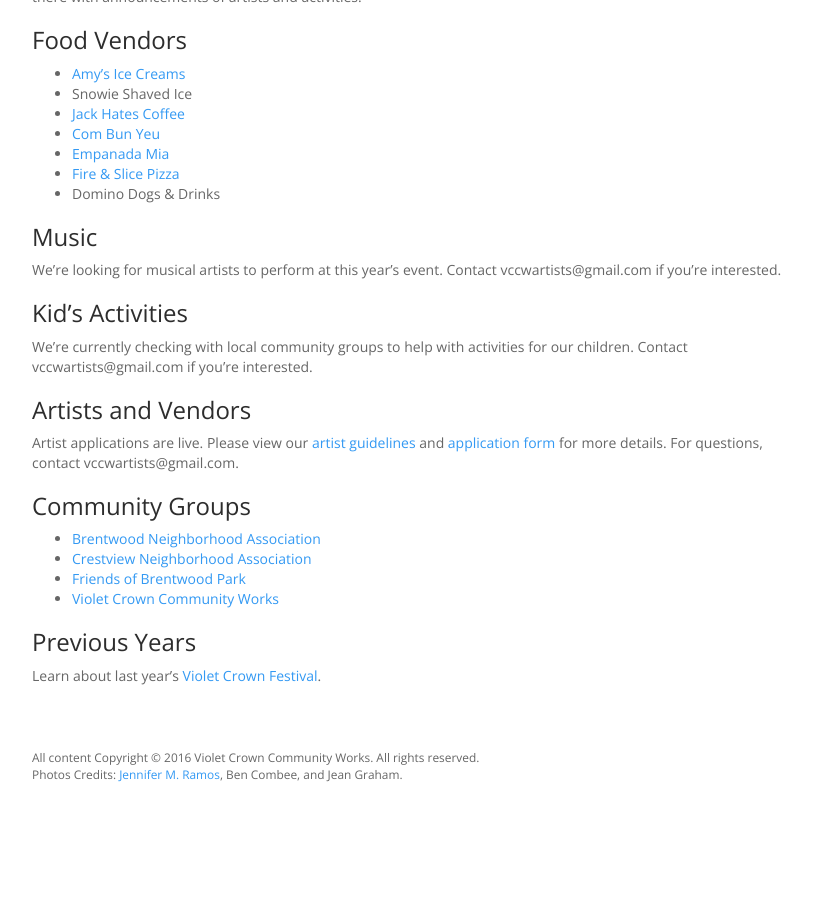
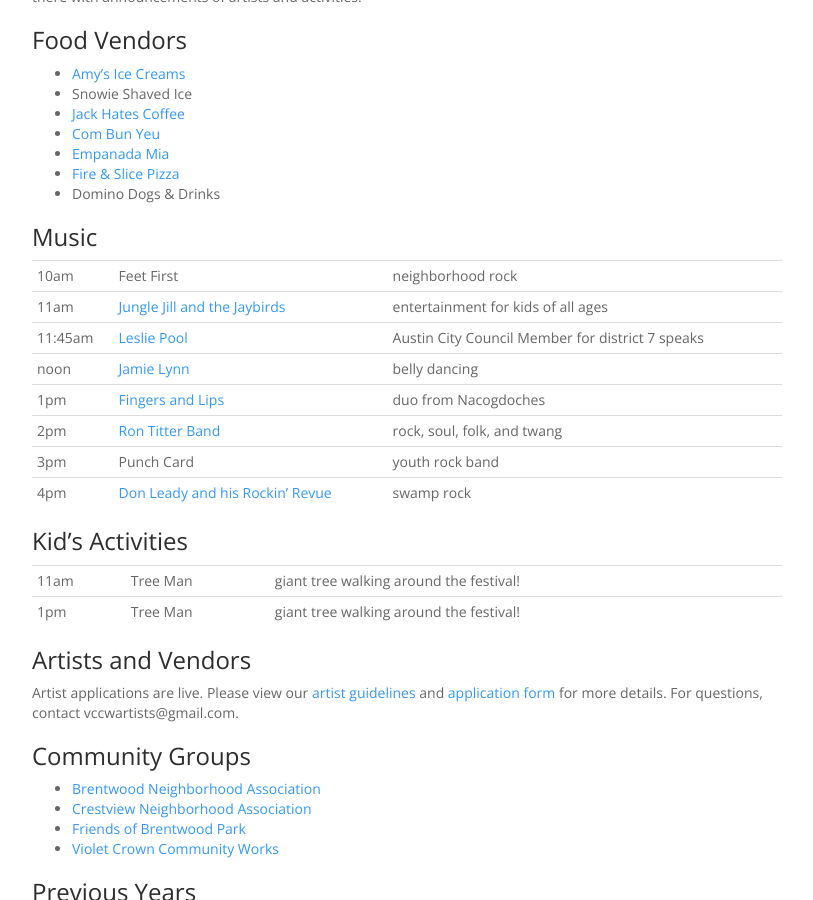
Before and after one commit to vccw/vccw.github.io, a Jekyll site: the page built from vcf.md, in a window 1280 px wide and 900 px high, scrolled down 499 px. Shown: the whole window, without its empty margins (38-851 px from the left). Built offline with Jekyll 4.4.1, drawn with Linux system fonts in a browser that asks for light colours; comment, search, counter and statistics services are not loaded; before the commit the page ends 1295 px from its top, so only the background shows below that.

Commit message:
Add new sponsors, favicon, music

```diff
--- a/_includes/sponsors.html
+++ b/_includes/sponsors.html
@@ -17,6 +17,9 @@
         </div>
         <div class="item">
             <a href="http://www.grandecom.com/" target="_blank"><img src="/sponsors/carousel-GrandeServices_ColorPMS_Vertical.jpg" alt="Grande Communications" title=""></a>
+        </div>
+        <div class="item">
+            <a href="http://www.amysicecreams.com/" target="_blank"><img class="img-rounded" src="sponsors/carousel-amys.jpg" alt="Amy's Ice Creams" title=""></a>
         </div>
         <div class="item">
             <a href="http://juicehomes.com/idx/?idx-q-ListingAgentID%3C0%3E=491811" target="_blank"><img class="img-rounded" src="/sponsors/carousel-vccw-gold-juice.jpg" alt="Juice Homes - John Dunham" title=""></a>
@@ -45,6 +48,12 @@
         <div class="item">
             <a href="http://nativeedgelandscape.com/" target="_blank"><img class="img-rounded" src="sponsors/carousel-nativeedge.png" alt="Native Edge Landscape" title=""></a>
         </div>
+        <div class="item">
+            <a href="http://www.hmoorelaw.com/" target="_blank"><img class="img-rounded" src="sponsors/carousel-hmoore.png" alt="Law Offices of Hilton K. Moore" title=""></a>
+        </div>
+        <div class="item">
+            <a href="http://www.mazdacentral.com/" target="_blank"><img class="img-rounded" src="sponsors/carousel-rogerbeasley.png" alt="Roger Beasley Mazda Central" title=""></a>
+        </div>
         <!--<div class="item">
             <a href="http://wheatsville.coop/" target="_blank"><img src="carousel-vccw-wheatsville.png" alt="Wheatsville Co-op" title=""></a>
         </div>-->
--- a/vcf.md
+++ b/vcf.md
@@ -40,11 +40,21 @@
 
 ### Music
 
-We're looking for musical artists to perform at this year's event.  Contact vccwartists@gmail.com if you're interested.
+| 10am | Feet First | neighborhood rock |
+| 11am | [Jungle Jill and the Jaybirds](http://www.myspace.com/junglejilljaybirds) | entertainment for kids of all ages |
+| 11:45am | [Leslie Pool](http://www.austintexas.gov/department/district-7) | Austin City Council Member for district 7 speaks |
+| noon | [Jamie Lynn](http://www.jamielynnbellydance.com/) | belly dancing |
+|  1pm | [Fingers and Lips](https://www.facebook.com/Fingers-and-Lips-137054729681977) | duo from Nacogdoches |
+|  2pm | [Ron Titter Band](https://www.facebook.com/RonTitterBand/) | rock, soul, folk, and twang |
+|  3pm | Punch Card | youth rock band |
+|  4pm | [Don Leady and his Rockin' Revue](http://www.donleady.com/) | swamp rock |
+{:.table .table-condensed}
 
 ### Kid's Activities
 
-We're currently checking with local community groups to help with activities for our children.  Contact vccwartists@gmail.com if you're interested.
+| 11am | Tree Man | giant tree walking around the festival! |
+|  1pm | Tree Man | giant tree walking around the festival! |
+{:.table .table-condensed}
 
 ### Artists and Vendors
 
```
Also changed, not shown: sponsors.md (+9 -0 lines), favicon.ico (added), img/tiny-domino.png (added), sponsors/carousel-hmoore.png (added), sponsors/carousel-magiccamp.png (added), sponsors/carousel-rogerbeasley.png (added).
